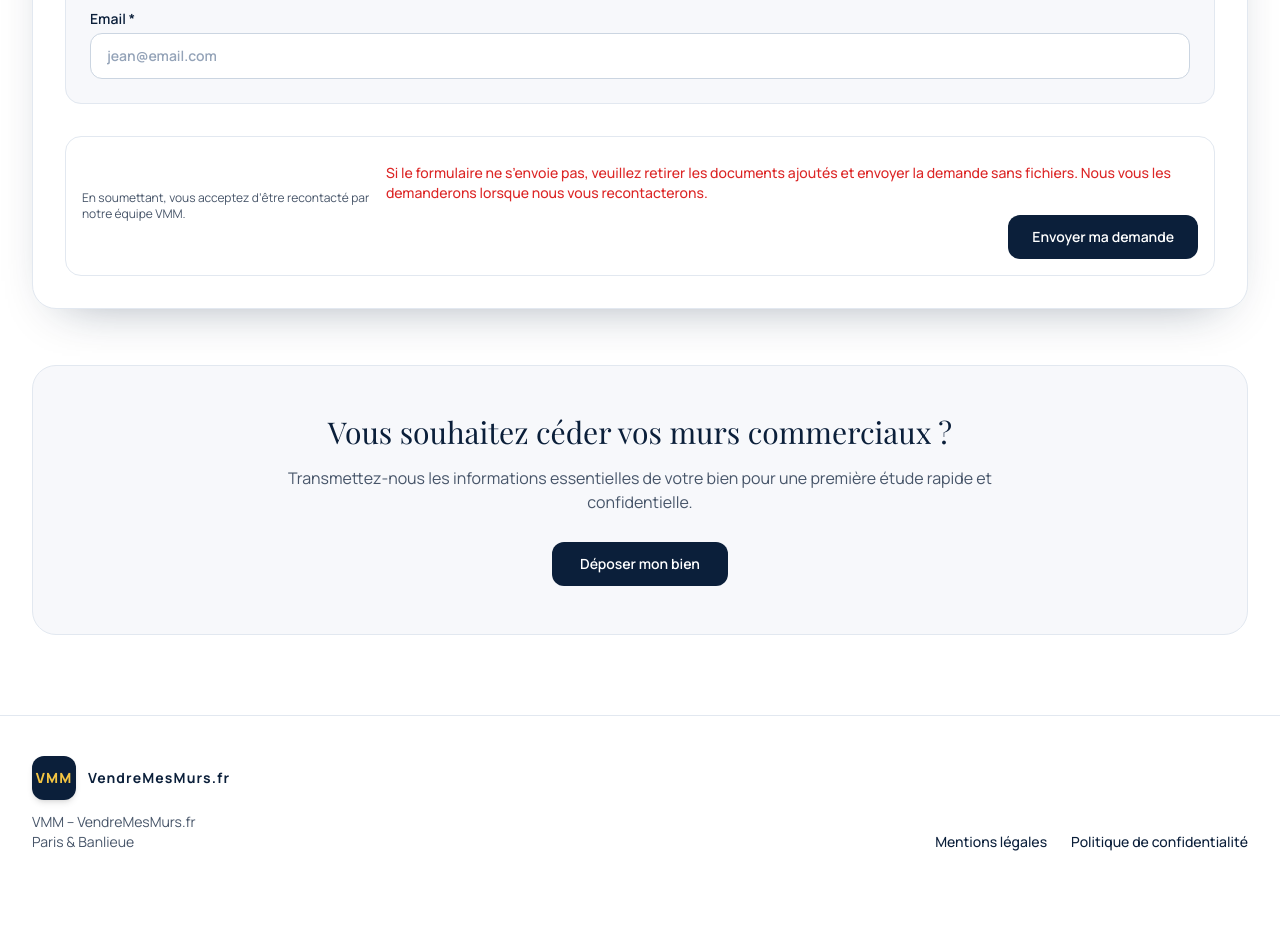
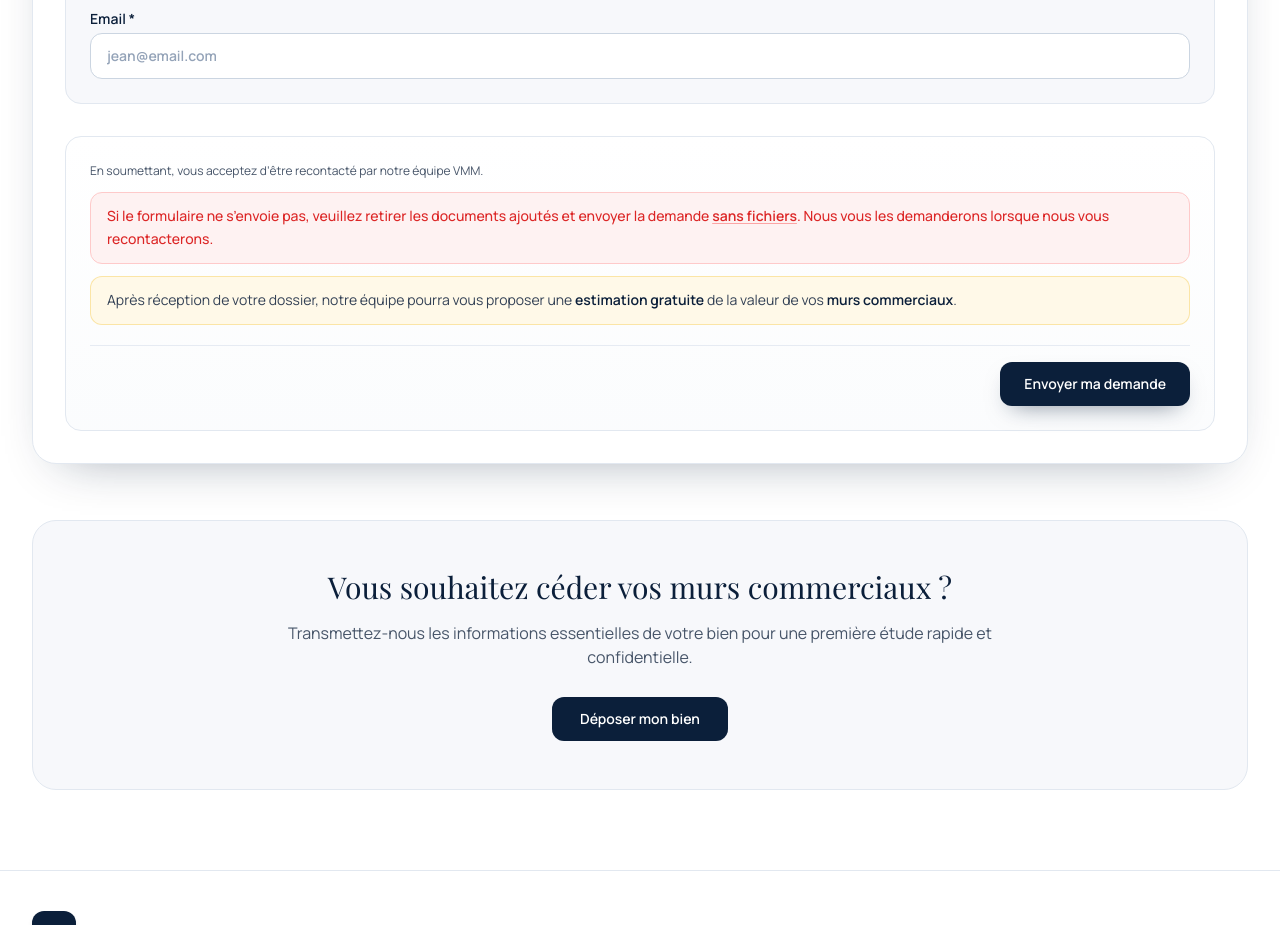
Before and after one commit to AR1414/vendremesmurs, a Next.js app: page / in a window 1280 px wide. Shown: the part 3840-4765 px from the top of the page. Before the commit the page ends 4732 px from the top, so only its background shows below. Built offline with nearby package versions, Linux system fonts and the light colour scheme; no server answers; a web font is replaced by a local one.

Commit message:
improve form bottom layout and messaging

```diff
--- a/src/components/LeadForm.tsx
+++ b/src/components/LeadForm.tsx
@@ -283,17 +283,34 @@ export function LeadForm() {
         </div>
       </fieldset>
 
-      <div className="mt-8 flex flex-col gap-4 rounded-2xl border border-slate-200 bg-white p-4 md:flex-row md:items-center md:justify-between">
-        <p className="text-xs text-slate-600">En soumettant, vous acceptez d’être recontacté par notre équipe VMM.</p>
-        <div className="flex flex-col items-start md:items-end">
-          <p className="mt-[10px] text-[#dc2626] font-medium text-sm">
-            Si le formulaire ne s’envoie pas, veuillez retirer les documents ajoutés et envoyer la demande sans fichiers.
-            Nous vous les demanderons lorsque nous vous recontacterons.
+      <div className="mt-8 rounded-2xl border border-slate-200 bg-gradient-to-b from-white to-slate-50/60 p-4 md:p-6">
+        <div className="space-y-3">
+          <p className="text-xs leading-relaxed text-slate-600">
+            En soumettant, vous acceptez d’être recontacté par notre équipe VMM.
           </p>
+
+          <div className="rounded-xl border border-red-200 bg-red-50 px-4 py-3">
+            <p className="text-sm font-medium leading-relaxed text-[#dc2626]">
+              Si le formulaire ne s’envoie pas, veuillez retirer les documents ajoutés et envoyer la demande{' '}
+              <span className="font-semibold underline decoration-red-300 underline-offset-2">sans fichiers</span>.
+              Nous vous les demanderons lorsque nous vous recontacterons.
+            </p>
+          </div>
+
+          <div className="rounded-xl border border-[#F4C542]/40 bg-[#FFF9E8] px-4 py-3">
+            <p className="text-sm leading-relaxed text-slate-700">
+              Après réception de votre dossier, notre équipe pourra vous proposer une{' '}
+              <span className="font-semibold text-[#0B1F3A]">estimation gratuite</span> de la valeur de vos{' '}
+              <span className="font-semibold text-[#0B1F3A]">murs commerciaux</span>.
+            </p>
+          </div>
+        </div>
+
+        <div className="mt-5 border-t border-slate-200/80 pt-4 flex justify-start md:justify-end">
           <button
             type="submit"
             disabled={loading}
-            className="mt-3 rounded-xl bg-[#0B1F3A] px-6 py-3 text-sm font-semibold text-white transition hover:bg-[#112b4f] disabled:cursor-not-allowed disabled:opacity-60"
+            className="rounded-xl bg-[#0B1F3A] px-6 py-3 text-sm font-semibold text-white shadow-[0_10px_25px_-12px_rgba(11,31,58,0.6)] transition hover:bg-[#112b4f] disabled:cursor-not-allowed disabled:opacity-60"
           >
             {loading ? 'Envoi en cours...' : 'Envoyer ma demande'}
           </button>
```
